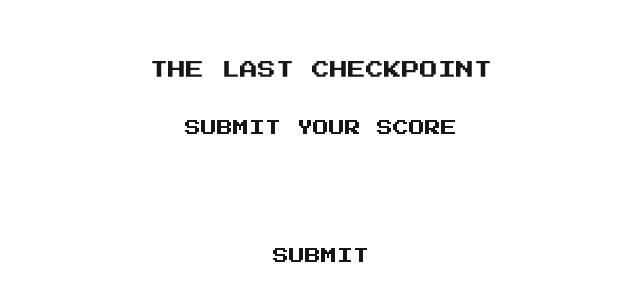
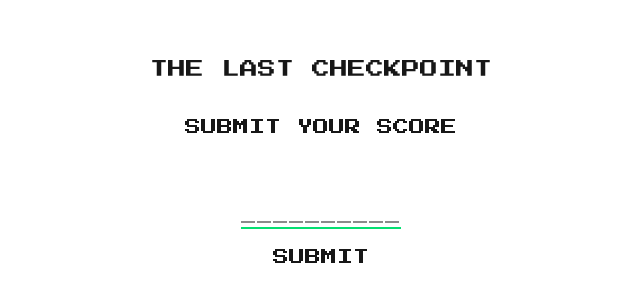
Before and after one commit to AlfredSchou/rf26-leaderboard-server, a Next.js app: page /submit in a window 1280 px wide. Shown: the part 238-540 px from the top of the page, without its empty margins (319-959 px from the left). Built offline with nearby package versions, Linux system fonts and the light colour scheme.

Commit message:
input changes

```diff
--- a/src/app/submit/page.tsx
+++ b/src/app/submit/page.tsx
@@ -37,6 +37,8 @@ export function SubmitPage() {
         <p>{score}</p>
         <form className="flex flex-col items-center gap-4" onSubmit={handleSubmit}>
             <input
+                className="bg-transparent border-b-2 border-green-400 text-center outline-none w-40"
+                placeholder="__________"
                 maxLength={10}
                 type="text"
                 value={tag}
```
